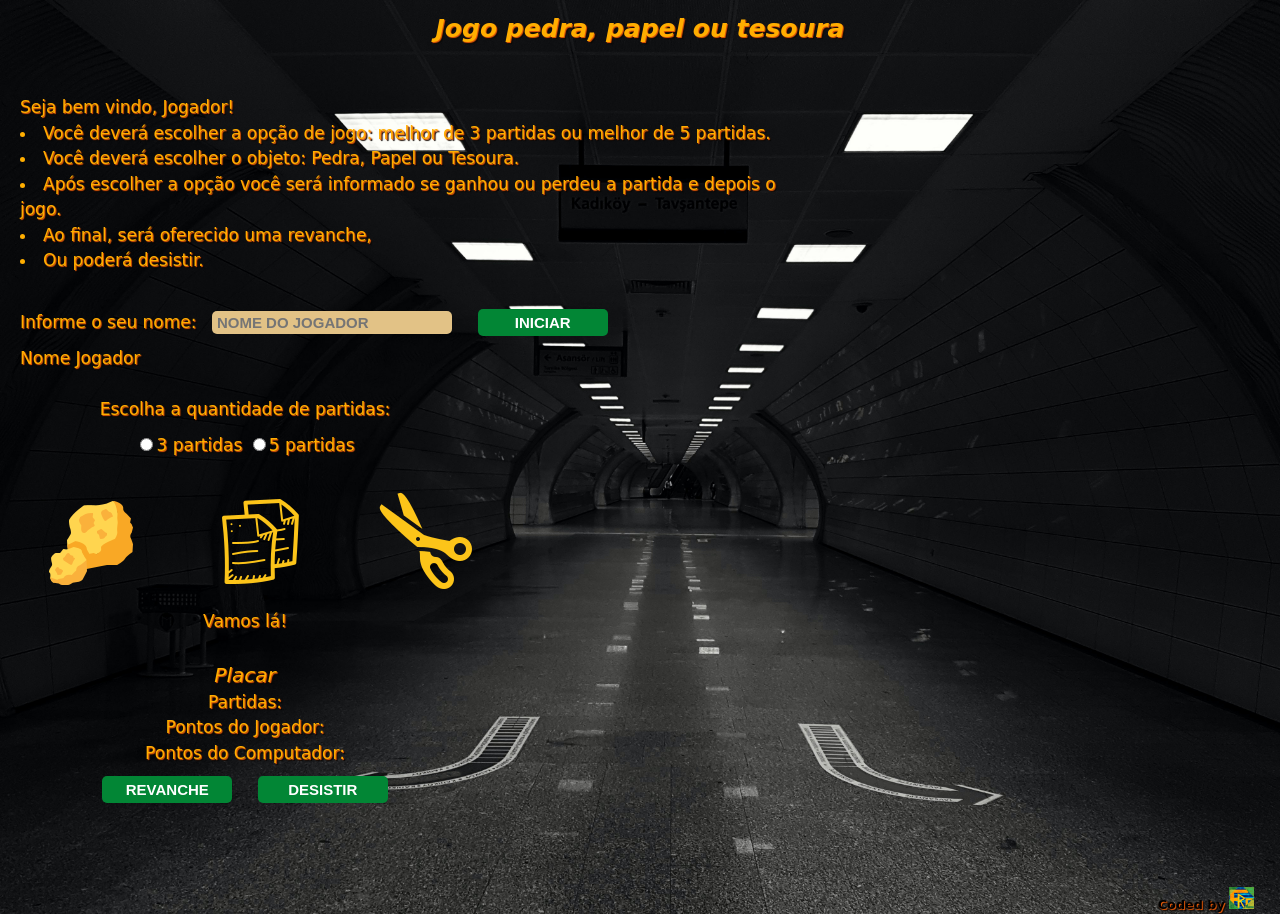
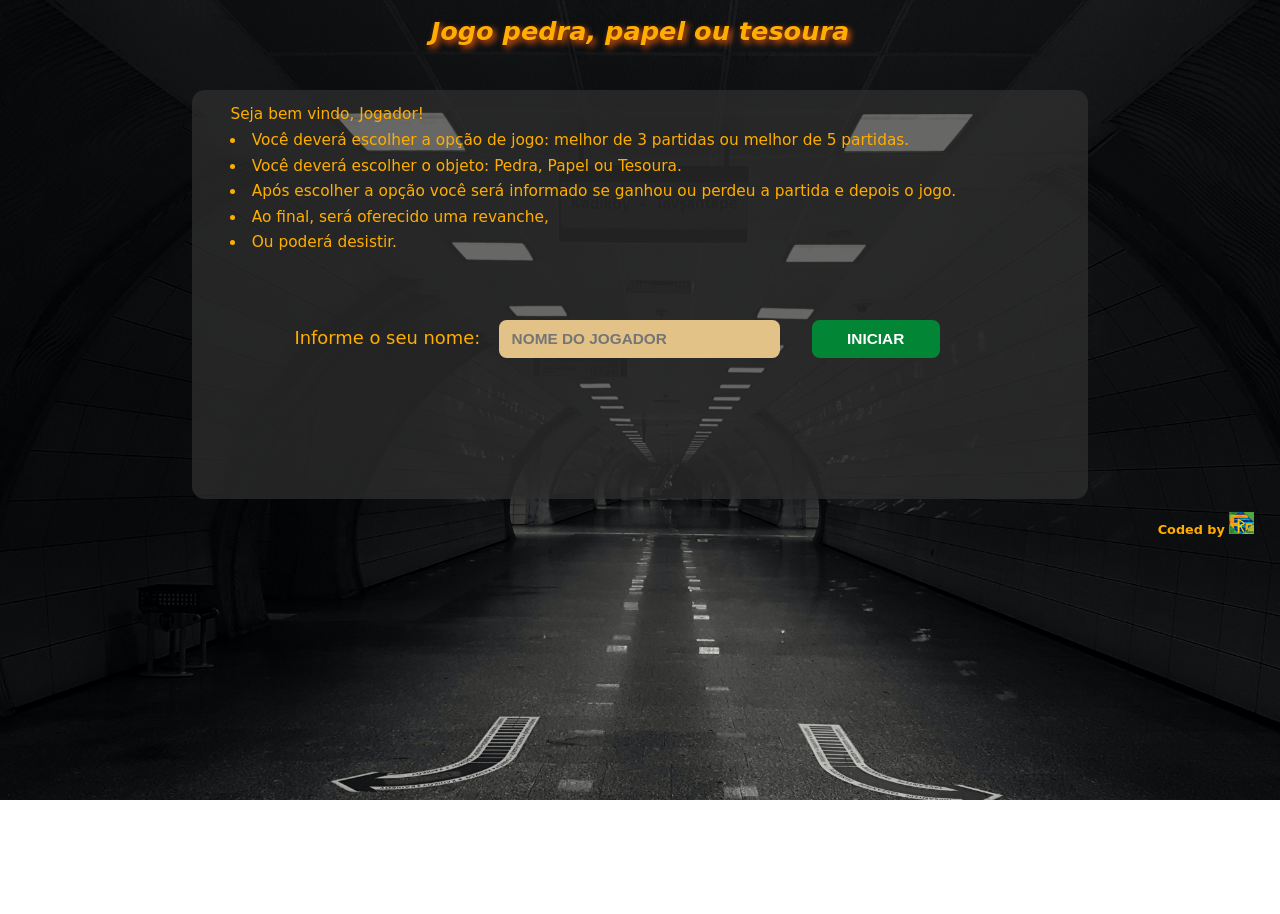
Before and after one commit to fernando-r-costa/jogo-pedra-papel-tesoura-ts, a plain HTML site: page index.html in a window 1280 px wide. After the commit the page ends 800 px from the top, so only its background shows below. Drawn offline with Linux system fonts and the light colour scheme; a web font is replaced by a local one.

Commit message:
Desktop-design

```diff
--- a/assets/style/style.css
+++ b/assets/style/style.css
@@ -1,97 +1,175 @@
-:root {
-  --dark-blue: hsl(233, 26%, 24%);
-  --lime-green: hsl(136, 65%, 51%);
-  --bright-cyan: hsl(192, 70%, 51%);
-  --grayish-blue: hsl(233, 8%, 62%);
-  --light-grayish-blue: hsl(220, 16%, 96%);
-  --very-light-gray: hsl(0, 0%, 98%);
-  --white: hsl(0, 0%, 100%);
-}
-
 html {
   font-size: 1vw;
-  font-family: 'Varela Round', sans-serif;
+  font-family: 'Unbounded', cursive;
 }
 
 body {
   width: 100vw;
-  height: 48vw;
-  font-family: 'Unbounded', cursive;
-  font-size: 17px;
   color: #ffae00;
-  text-shadow: 1px 1px 1px rgb(236, 92, 8), 2px 2px 1px rgb(5, 5, 5);
-  line-height: 1.5;
   background-size: 100%;
   background-image: url(../imagens/background.jpg);
+  background-repeat: no-repeat;
 }
 
 header {
   text-align: center;
-  font-size: 25px;
+  font-size: 2rem;
   font-weight: bold;
   font-style: italic;
-  padding: 10px;
+  padding: 1.5rem;
+  text-shadow: 0.2rem 0.2rem 0.5rem rgb(236, 92, 8);
 }
 
-#instrucoes,
-#jogo {
-  width: 60%;
-  padding: 0px 20px;
+.tela-bem-vindo {
+  display: grid;
+  grid-template-columns: 70rem;
+  grid-template-rows: 16rem 16rem;
+  grid-column-gap: 0px;
+  grid-row-gap: 0px;
+  margin: 0 15rem;
+  background-color: rgba(48, 48, 48, 0.724);
+  border-radius: 1rem;
+}
+
+.instrucoes {
+  grid-area: 1 / 1 / 2 / 2;
+  line-height: 2rem;
+  font-size: 1.2rem;
+  padding: 1rem 3rem;
+}
+
+.input-nome-jogador {
+  grid-area: 2 / 1 / 3 / 2;
+  font-size: 1.4rem;
+  padding: 1rem 0 0 8rem;
 }
 
 #input-nome {
-  width: 30%;
-  margin: 10px;
-  padding: 3px 5px;
+  width: 20rem;
+  height: 3rem;
+  margin: 1rem;
+  padding: 0 1rem;
   background: rgb(226, 194, 134);
   color: black;
   font-weight: bold;
-  font-size: 15px;
+  font-size: 1.2rem;
   border: none;
-  border-radius: 5px;
+  border-radius: 0.6rem;
   cursor: pointer;
 }
 
 #button-nome,
 #button-revanche,
 #button-desistir {
-  width: 130px;
-  margin: 10px;
-  padding: 5px 0;
+  width: 10rem;
+  height: 3rem;
+  margin: 1rem;
   background: rgb(2, 134, 53);
   color: white;
   font-weight: bold;
-  font-size: 15px;
+  font-size: 1.2rem;
   border: none;
-  border-radius: 5px;
+  border-radius: 0.6rem;
   transition: 1s all;
   cursor: pointer;
 }
 
-fieldset {
+.tela-jogo {
+  display: none;
+  grid-template-columns: 26rem 18rem 26rem;
+  grid-template-rows: 4rem 6rem 11rem 11rem;
+  grid-column-gap: 0px;
+  grid-row-gap: 0px;
+  margin: 0 15rem;
+  background-color: rgba(48, 48, 48, 0.724);
+  border-radius: 1rem;
+}
+
+.boa-sorte {
+  grid-area: 1 / 1 / 2 / 4;
+  text-align: center;
+  padding: 1rem;
+  font-size: 1.2rem;
+}
+
+.escolha-partidas {
+  grid-area: 2 / 1 / 3 / 4;
   display: inline-block;
   text-align: center;
-  width: 40%;
-  vertical-align: top;
-  padding: 10px 10px;
-  margin: 0 0 0 8%;
+  font-size: 1.2rem;
+  line-height: 2rem;
 }
 
-#objEscolhido li {
-  display: inline-block;
-  width: 18%;
-  margin: 3% 0 0 3%;
+.objeto-jogador {
+  grid-area: 3 / 1 / 4 / 2;
+  padding: 1rem 1rem;
+  text-align: right;
 }
 
-#p-placar {
+.objeto-jogador li {
+  display: inline-block;
+  width: 7rem;
+  padding: 1rem 0.4rem;
+}
+
+.info-painel {
+  grid-area: 3 / 2 / 4 / 3;
+  text-align: center;
+  font-size: 1.5rem;
+  padding: 2rem 0;
+  background-color: rgba(72, 72, 73, 0.434);
+  border-radius: 2rem;
+}
+
+.objeto-computador {
+  grid-area: 3 / 3 / 4 / 4;
+  display: flex;
+  justify-self: left;
+  flex-direction: column;
+  padding: 1rem 1rem;
+}
+
+.objeto-computador img {
+  width: 7rem;
+  height: 7rem;
+  padding: 0.5rem;
+}
+
+.placar {
+  grid-area: 4 / 1 / 5 / 3;
   font-style: italic;
-  font-size: 20px;
+  font-size: 1.6rem;
+  text-align: right;
+  padding: 3rem 15rem 0 0;
+}
+
+.buttons {
+  grid-area: 4 / 3 / 5 / 4;
+  padding: 3rem 0 0 0;
+}
+
+.tela-fim {
+  display: none;
+  grid-template-columns: 70rem;
+  grid-template-rows: 32rem;
+  grid-column-gap: 0px;
+  grid-row-gap: 0px;
+  margin: 0 15rem;
+  background-color: rgba(48, 48, 48, 0.724);
+  border-radius: 1rem;
+}
+
+.agradecimento {
+  grid-area: 1 / 1 / 2 / 2;
+  text-align: center;
+  padding: 7rem;
+  font-size: 2rem;
+  line-height: 3rem;
 }
 
 .attribution {
   font-size: 1rem;
   font-weight: bold;
-  color: black;
   text-align: right;
   padding: 1rem 2rem 0 0;
 }
--- a/index.html
+++ b/index.html
@@ -25,31 +25,38 @@
   </header>
 
   <main>
-    <div id="instrucoes">
+    <div class="tela-bem-vindo">
+      <div class="instrucoes">
         <h2 id="bemvindo">Seja bem vindo, Jogador!</h2>
         <li>Você deverá escolher a opção de jogo: melhor de 3 partidas ou melhor de 5 partidas.</li>
         <li>Você deverá escolher o objeto: Pedra, Papel ou Tesoura.</li>
         <li>Após escolher a opção você será informado se ganhou ou perdeu a partida e depois o jogo.</li>
         <li>Ao final, será oferecido uma revanche,</li>
-      <li>Ou poderá desistir.</li><br>
+        <li>Ou poderá desistir.</li>
+      </div>
+      <div class="input-nome-jogador">
         <label>Informe o seu nome: </label>
         <input type="text" id="input-nome" required placeholder="NOME DO JOGADOR">
         <input type="button" id="button-nome" value="INICIAR"><br>
       </div>
+    </div>
 
-    <div id="jogo">
-      <p id="p-pronto">Nome Jogador</p><br>
-
+    <div class="tela-jogo">
+      <div class="boa-sorte">
+        Boa sorte, jogador!
+      </div>
+      <div class="escolha-partidas">
         <fieldset>
           <legend>Escolha a quantidade de partidas:</legend>
           <label for="radio-3partidas"><input type="radio" name="partidas" value="3" id="radio-3partidas">3
             partidas</label>
-
           <label for="radio-5partidas"><input type="radio" name="partidas" value="5" id="radio-5partidas">5
             partidas</label>
-      </fieldset><br>
-
-      <ul id="objEscolhido">
+        </fieldset>
+      </div>
+      <div class="objeto-jogador">
+        <ul id="objeto-escolhido">
+          Escolha seu objeto:<br>
           <li>
             <input type="image" id="button-pedra" src="./assets/imagens/pedra.png">
           </li>
@@ -60,23 +67,28 @@
             <input type="image" id="button-tesoura" src="./assets/imagens/tesoura.png">
           </li>
         </ul>
-
-      <fieldset>
-        <p id="p-painel">Vamos lá!</p><br>
-        <p id="p-placar">Placar</p>
-        <p id="p-partidas">Partidas: </p>
-        <p id="p-pontosJogador">Pontos do Jogador: </p>
-        <p id="p-pontosComputador">Pontos do Computador: </p>
+      </div>
+      <div class="info-painel">
+        Vamos lá!
+      </div>
+      <div class="objeto-computador">
+        Escolha do computador:<br>
+        <img src="./assets/imagens/papel.png">
+      </div>
+      <div class="placar">
+        <p id="tit-placar">Placar</p>
+        <p id="info-partidas">Partidas: </p>
+        <p id="info-pontos-jogador">Pontos do Jogador: </p>
+        <p id="info-pontos-computador">Pontos do Computador: </p>
+      </div>
+      <div class="buttons">
         <input type="button" id="button-revanche" value="REVANCHE">
         <input type="button" id="button-desistir" value="DESISTIR">
-
-      </fieldset>
-
+      </div>
     </div>
 
-    <div id="fim">
-      <br>
-      <p id="p-final"></p><br>
+    <div class="tela-fim">
+      <p class="agradecimento">Fernando obrigado por jogar!<br>Até a próxima!</p>
     </div>
 
   </main>
@@ -85,7 +97,6 @@
     <div class="attribution">Coded by <a href="https://www.linkedin.com/in/fernando-r-costa/"><img
           src="./assets/imagens/FRC.gif"></a>
   </footer>
-
 </body>
 
 <!-- <script src="main.js"></script> -->
```
Also changed, not shown: 1 other file. Lines whose indentation alone changed are shown as unchanged.
